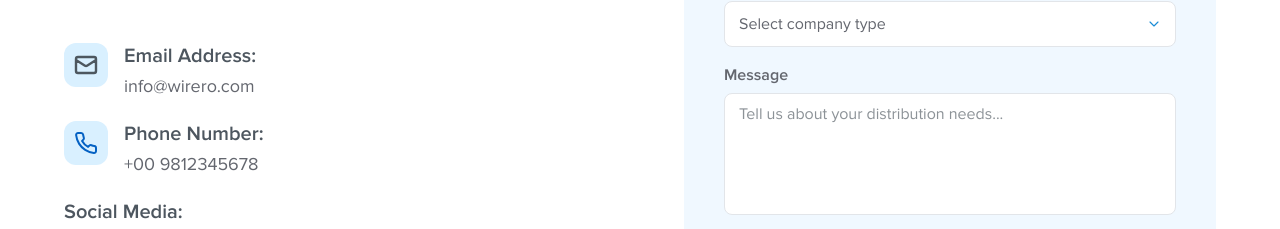
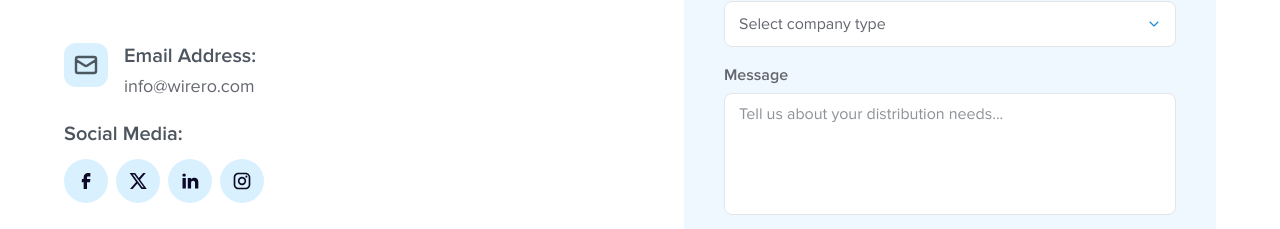
Before and after one commit to EasyPRGroup/Wirero-next, a Next.js app: page /contact in a window 1280 px wide. Shown: the part 547-776 px from the top of the page. Built offline with nearby package versions, Linux system fonts and the light colour scheme; no server answers.

Commit message:
remove the ph number from contact form

```diff
--- a/app/contact/contact-content.tsx
+++ b/app/contact/contact-content.tsx
@@ -197,7 +197,7 @@ const ContactPage: NextPage = () => {
               </div>
 
               {/* Phone Card */}
-              <div className="self-stretch overflow-hidden flex items-start gap-[1rem] max-w-full">
+              {/* <div className="self-stretch overflow-hidden flex items-start gap-[1rem] max-w-full">
                 <div className="h-[2.75rem] w-[2.75rem] relative rounded-[12px] bg-[#d9f0ff] flex items-center justify-center">
                   <Image
                     className="h-[1.5rem] w-[1.5rem] object-contain"
@@ -215,7 +215,7 @@ const ContactPage: NextPage = () => {
                     +00 9812345678
                   </div>
                 </div>
-              </div>
+              </div> */}
 
               {/* Social Media */}
               <div className="self-stretch overflow-hidden flex items-start max-w-full">
```
